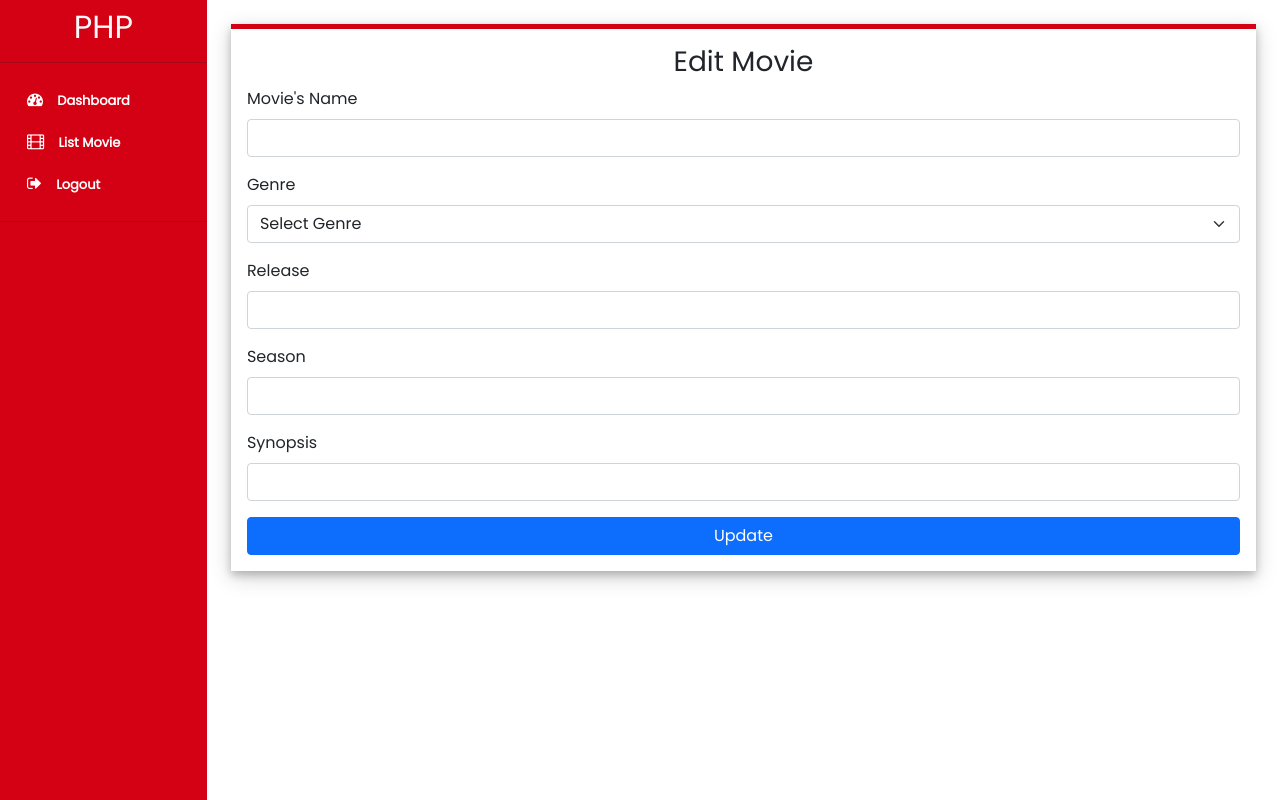
After one commit to RenaSuban/GD4_C_0845, a PHP site: page /page/editMoviesPage.php?id=1 in a window 1280 px wide. The commit adds this page. Run offline with PHP 8.4, Linux system fonts and the light colour scheme; the visitor is signed in with stand-in values (Sample User, id 1); data that the repository does not hold is empty.

Commit message:
UGD4_C_0845

```diff
--- /dev/null
+++ b/page/editMoviesPage.php
@@ -0,0 +1,76 @@
+<?php
+    include '../component/sidebar.php'
+?>
+
+<?php
+    include ('../db.php');
+    $id = $_GET['id'];
+    $query = mysqli_query($con, "SELECT * FROM movies WHERE id='$id'") or die(mysqli_error($con));
+    $data = mysqli_fetch_array($query);
+?>
+
+<body>
+<div class="container p-3 m-4 h-100"
+style="background-color: #FFFFFF; border-top:
+ 5px solid #D40013; box-shadow: 0 4px 8px 0 rgba(0, 0, 0, 0.2), 0 6px 20px 0 rgba(0, 0, 0, 0.19);" >
+    <form action="" method="post">
+        <div>
+            <h3 style="text-align: center">Edit Movie</h3>
+        </div>
+        <div class="mb-3">
+            <label for="name" class="form-label">Movie's Name</label>
+            <input class="form-control" id="name" name="name"
+            aria-describedby="nameHelp" value="<?php echo $data['name']?>">
+        </div>
+        <div class="mb-3">
+            <label for="genre" class="form-label">Genre</label>
+            <select class="form-select" aria-label="Default select example" name="genre" id="genre">
+            <option value="" disabled selected hidden>Select Genre</option>
+                <option value="Horor">Horor</option>
+                <option value="Action">Action</option>
+                <option value="Comedy">Comedy</option>
+                <option value="Romance">Romance</option>
+                <option value="Fantasy">Fantasy</option>
+            </select>
+        </div>
+        <div class="mb-3">
+            <label for="release" class="form-label">Release</label>
+            <input class="form-control" id="release" name="release" aria-describedby="releaseHelp">
+        </div>
+        <div class="mb-3">
+            <label for="season" class="form-label">Season</label>
+            <input class="form-control" id="season" name="season"
+            aria-describedby="seasonHelp" value="<?php echo $data['season']?>">
+        </div>
+        <div class="mb-3">
+            <label for="synopsis" class="form-label">Synopsis</label>
+            <input class="form-control" id="synopsis" name="synopsis"
+            aria-describedby="synopsisHelp" value="<?php echo $data['synopsis']?>">
+        </div>
+        <div class="d-grid gap-2">
+            <button type="submit" class="btn btn-primary" name="editMovie">Update</button>
+        </div>
+    </form>
+    <?php
+            include ('../db.php');
+
+            if(isset($_POST['editMovie'])){
+                mysqli_query($con, "UPDATE movies SET
+                name='$_POST[name]', genre='$_POST[genre]',
+                realese='$_POST[release]', season='$_POST[season]', synopsis='$_POST[synopsis]'
+                WHERE id='$_GET[id]'");
+
+                echo
+                    '<script>
+                    alert("Edit Movies Success");
+                    window.location = "../page/listMoviesPage.php"
+                    </script>';
+            }
+    ?>
+</div>
+</aside>
+<script src="https://cdn.jsdelivr.net/npm/bootstrap@5.0.2/dist/js/bootstrap.bundle.min.js"
+integrity="sha384-MrcW6ZMFYlzcLA8Nl+NtUVF0sA7MsXsP1UyJoMp4YLEuNSfAP+JcXn/tWtIaxVXM"
+crossorigin="anonymous"></script>
+</body>
+</html>
--- a/process/deleteMovieProcess.php
+++ b/process/deleteMovieProcess.php
@@ -3,8 +3,7 @@
     if(isset($_GET['id'])){
         include ('../db.php');
         $id = $_GET['id'];
-        $queryDelete = mysqli_query($con, "DELETE FROM movies WHERE id='$id'") or
-die(mysqli_error($con));
+        $queryDelete = mysqli_query($con, "DELETE FROM movies WHERE id='$id'") or die(mysqli_error($con));
         if($queryDelete){
             echo
             '<script>
--- a/process/loginProcess.php
+++ b/process/loginProcess.php
@@ -6,8 +6,8 @@
         $email = $_POST['email'];
         $password = $_POST['password'];
 
-    $query = mysqli_query($con, "SELECT * FROM users WHERE email = '$email'") or
-die(mysqli_error($con));
+        $query = mysqli_query($con, "SELECT * FROM users WHERE email = '$email'") or die(mysqli_error($con));
+
 
         if(mysqli_num_rows($query) == 0){
             echo
--- a/process/logoutProcess.php
+++ b/process/logoutProcess.php
@@ -1,5 +1,5 @@
 <?php
     session_start();
     session_destroy();
-    header("location:loginProcess.php")
+    header("location:loginProcess.php");
 ?>
```
Also changed, not shown: component/sidebar.php (+6 -11 lines), page/addMoviesPage.php (added, +52 -0 lines), page/dashboardPage.php (+14 -21 lines), page/listMoviesPage.php (+17 -16 lines), page/loginPage.php (+7 -6 lines), page/registerPage.php (+19 -13 lines), process/addMovieProcess.php (added, +35 -0 lines), process/registerProcess.php (+14 -0 lines). Lines whose indentation alone changed are shown as unchanged.
